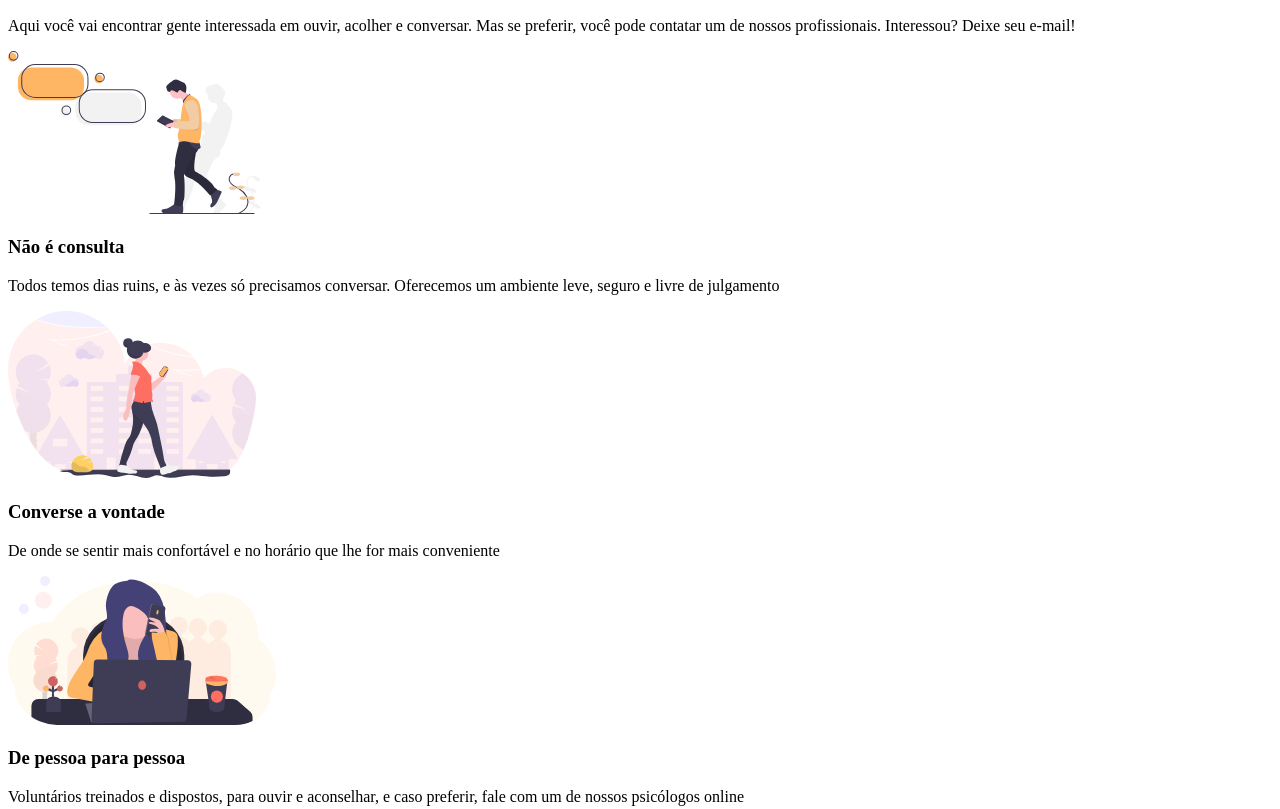
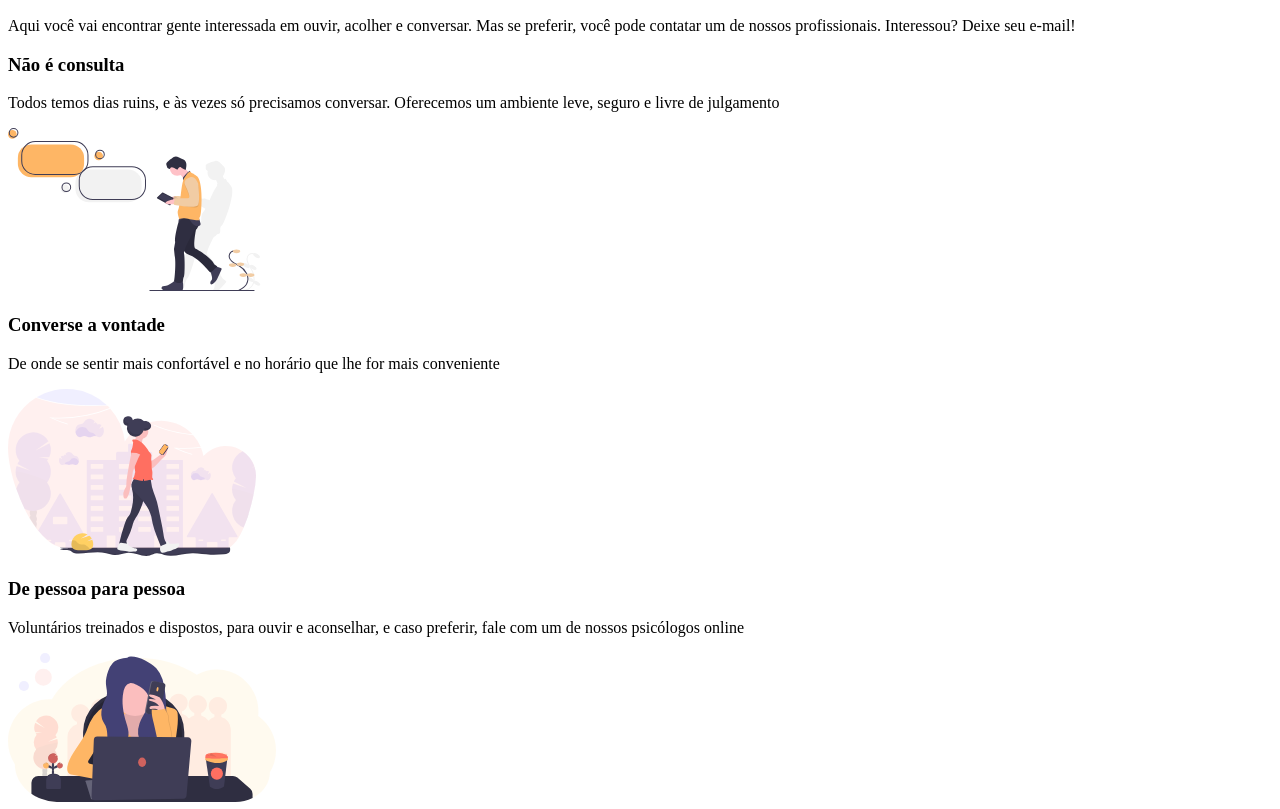
Before and after one commit to pachicodes/SessON-website, a plain HTML site: page index.html in a window 1280 px wide. Shown: the part 407-1216 px from the top of the page. Drawn offline with Linux system fonts and the light colour scheme; files that its build step writes are made by us from their sources.

Commit message:
initial commit

```diff
--- a/index.html
+++ b/index.html
@@ -25,24 +25,26 @@
 
         <div class="interesse">
             <p class="interesse_p">Aqui você vai encontrar gente interessada em ouvir, acolher e conversar. Mas se preferir, você pode contatar um de nossos profissionais. Interessou? Deixe seu e-mail!</p>
-            <img class="interesse_img" src="img/grupo2.svg" alt="desenho de homem caminhando enquanto le algo no celular">
+
         </div>
 
         <div class="oferecemos">
             <h3 class="oferecemos_h3">Não é consulta</h3>
             <p class="oferecemos_p">Todos temos dias ruins, e às vezes só precisamos conversar. Oferecemos um ambiente leve, seguro e livre de julgamento</p>
-            <img class="oferecemos_img" src="img/grupo3.svg" alt="desenho de uma mulher fazendo caminhada">
+            <img class="oferecemos_img" src="img/grupo2.svg" alt="desenho de homem caminhando enquanto le algo no celular">
         </div>
 
         <div class="converse">
             <h3 class="converse_h3">Converse a vontade</h3>
             <p class="converse_p">De onde se sentir mais confortável e no horário que lhe for mais conveniente</p>
-            <img class="converse_img" src="img/grupo4.svg" alt="desenho de uma mulher falando no celular enquanto usa um notebook">
+            <img class="converse_img" src="img/grupo3.svg" alt="desenho de uma mulher fazendo caminhada">
+
         </div>
 
         <div class="pessoa">
             <h3 class="pessoa_h3">De pessoa para pessoa</h3>
             <p class="pessoa_p">Voluntários treinados e dispostos, para ouvir e aconselhar, e caso preferir, fale com um de nossos psicólogos online</p>
+            <img class="pessoa_img" src="img/grupo4.svg" alt="desenho de uma mulher falando no celular enquanto usa um notebook">
         </div>
     </section>
 
```
